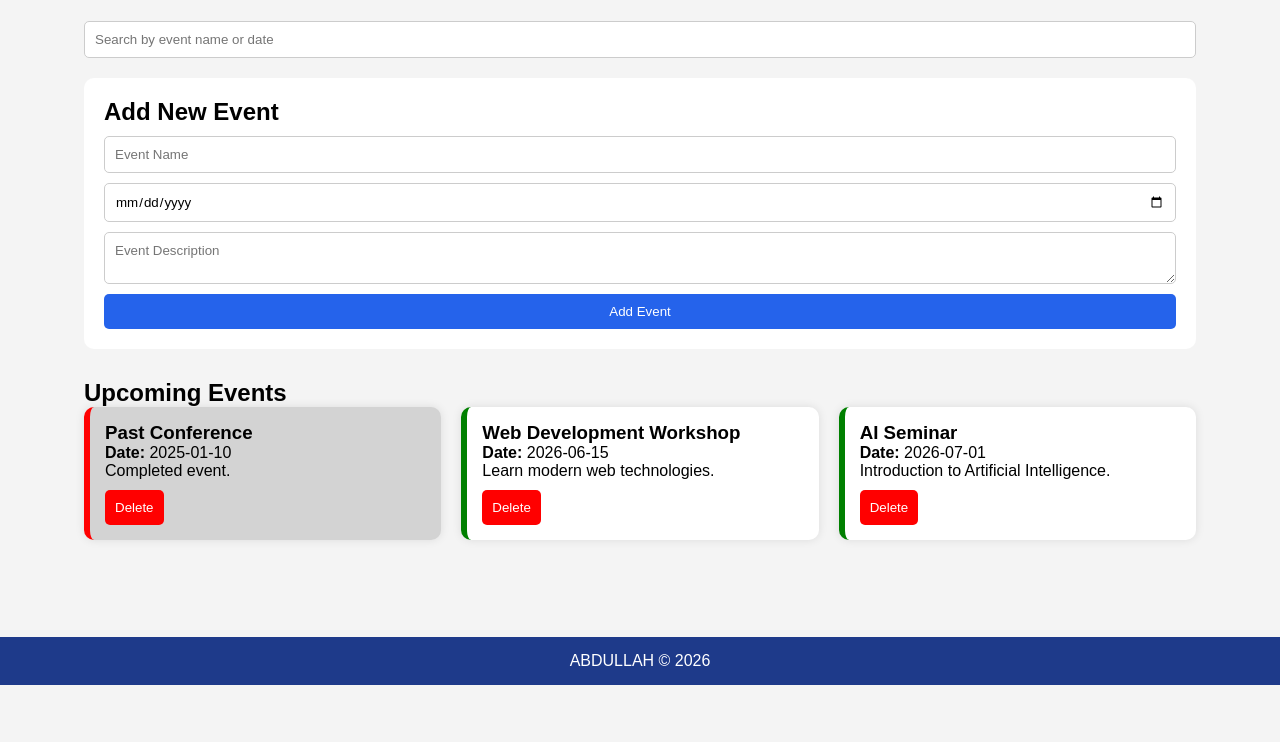
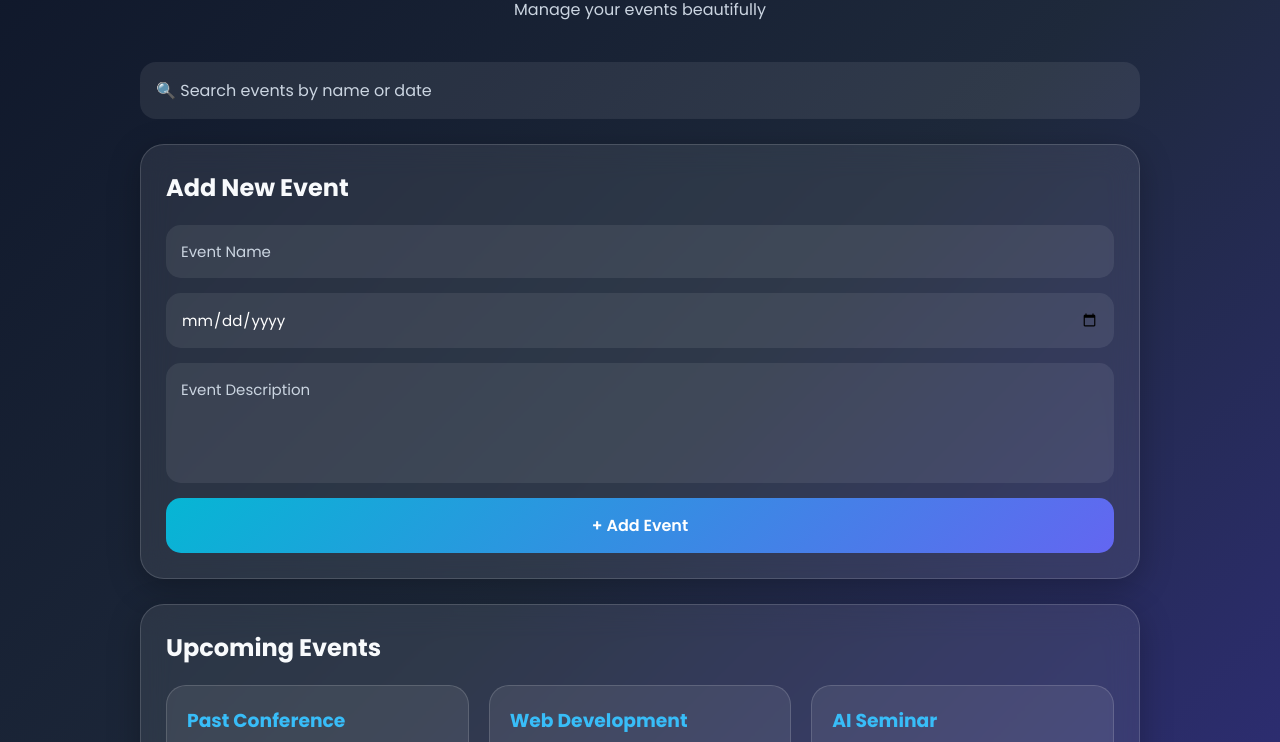
Before and after one commit to Abdullah1318/event-management-webapp, a plain HTML site: page index.html in a window 1280 px wide. Shown: the part 115-857 px from the top of the page. Before the commit the page ends 800 px from the top, so only its background shows below. Drawn offline with Linux system fonts and the light colour scheme.

Commit message:
changed frontend completely

```diff
--- a/index.html
+++ b/index.html
@@ -5,21 +5,24 @@
     <meta name="viewport" content="width=device-width, initial-scale=1.0">
     <title>Event Horizon</title>
     <link rel="stylesheet" href="style.css">
+
+    <link href="https://fonts.googleapis.com/css2?family=Poppins:wght@300;400;500;600;700&display=swap" rel="stylesheet">
 </head>
 <body>
 
     <header>
-        <h1>Event Horizon</h1>
+        <h1>✨ Event Horizon</h1>
+        <p>Manage your events beautifully</p>
     </header>
 
     <main>
 
         <div class="search-container">
             <input type="text" id="searchInput"
-                placeholder="Search by event name or date">
+                placeholder="🔍 Search events by name or date">
         </div>
 
-        <section class="form-section">
+        <section class="card form-section">
             <h2>Add New Event</h2>
 
             <div id="warning"></div>
@@ -33,20 +36,19 @@
                 <textarea id="eventDescription"
                     placeholder="Event Description"></textarea>
 
-                <button type="submit">Add Event</button>
+                <button type="submit">+ Add Event</button>
             </form>
         </section>
 
-        <section>
+        <section class="card">
             <h2>Upcoming Events</h2>
-
             <div id="eventList" class="event-container"></div>
         </section>
 
     </main>
 
     <footer>
-        <p>ABDULLAH © 2026</p>
+        <p>Made with ❤️ by Abdullah</p>
     </footer>
 
     <script src="script.js"></script>
--- a/style.css
+++ b/style.css
@@ -2,130 +2,213 @@
     margin:0;
     padding:0;
     box-sizing:border-box;
-    font-family:Arial, sans-serif;
+    font-family:'Poppins',sans-serif;
 }
 
 body{
-    background:#f4f4f4;
     min-height:100vh;
-    display:flex;
-    flex-direction:column;
+    background: linear-gradient(
+        135deg,
+        #0f172a,
+        #1e293b,
+        #312e81
+    );
+    color:white;
+    padding:30px;
 }
 
+/* Header */
+
 header{
-    background:#1e3a8a;
-    color:white;
     text-align:center;
-    padding:20px;
+    margin-bottom:40px;
 }
 
-main{
-    width:90%;
-    max-width:1200px;
-    margin:auto;
-    padding:20px;
+header h1{
+    font-size:3rem;
+    font-weight:700;
+    background:linear-gradient(
+        90deg,
+        #38bdf8,
+        #818cf8,
+        #c084fc
+    );
+    -webkit-background-clip:text;
+    -webkit-text-fill-color:transparent;
 }
 
-.form-section{
-    background:white;
-    padding:20px;
-    border-radius:10px;
-    margin-bottom:30px;
+header p{
+    color:#cbd5e1;
+    margin-top:10px;
 }
 
-form{
-    display:flex;
-    flex-direction:column;
-    gap:10px;
+/* Main */
+
+main{
+    max-width:1000px;
+    margin:auto;
 }
 
-input,
-textarea{
-    padding:10px;
-    border:1px solid #ccc;
-    border-radius:5px;
+/* Glass Cards */
+
+.card{
+    background:rgba(255,255,255,0.08);
+    backdrop-filter:blur(15px);
+    border:1px solid rgba(255,255,255,0.15);
+    border-radius:24px;
+    padding:25px;
+    margin-bottom:25px;
+    box-shadow:
+        0 8px 32px rgba(0,0,0,0.25);
 }
 
-button{
-    padding:10px;
-    border:none;
-    background:#2563eb;
-    color:white;
-    border-radius:5px;
-    cursor:pointer;
-    transition:0.3s;
+.card h2{
+    margin-bottom:20px;
+    color:#f8fafc;
 }
 
-button:hover{
-    background:#1d4ed8;
-    transform:scale(1.05);
-}
+/* Search */
 
 .search-container{
-    margin-bottom:20px;
+    margin-bottom:25px;
 }
 
 .search-container input{
     width:100%;
+    padding:16px;
+    border:none;
+    border-radius:16px;
+    background:rgba(255,255,255,0.08);
+    color:white;
+    font-size:16px;
+    outline:none;
 }
+
+.search-container input::placeholder{
+    color:#cbd5e1;
+}
+
+/* Form */
+
+#eventForm{
+    display:flex;
+    flex-direction:column;
+    gap:15px;
+}
+
+#eventForm input,
+#eventForm textarea{
+    padding:15px;
+    border:none;
+    border-radius:15px;
+    background:rgba(255,255,255,0.08);
+    color:white;
+    outline:none;
+    font-size:15px;
+}
+
+#eventForm textarea{
+    min-height:120px;
+    resize:none;
+}
+
+#eventForm input::placeholder,
+#eventForm textarea::placeholder{
+    color:#cbd5e1;
+}
+
+/* Button */
+
+button{
+    border:none;
+    padding:15px;
+    border-radius:15px;
+    cursor:pointer;
+    font-size:16px;
+    font-weight:600;
+
+    background:linear-gradient(
+        135deg,
+        #06b6d4,
+        #6366f1
+    );
+
+    color:white;
+    transition:.3s;
+}
+
+button:hover{
+    transform:translateY(-3px);
+    box-shadow:0 10px 25px rgba(99,102,241,.4);
+}
+
+/* Event Cards */
 
 .event-container{
     display:grid;
     grid-template-columns:
-    repeat(auto-fit,minmax(280px,1fr));
+        repeat(auto-fit,minmax(280px,1fr));
     gap:20px;
 }
 
 .event-card{
-    background:white;
-    padding:15px;
-    border-radius:10px;
-    box-shadow:0 0 10px rgba(0,0,0,0.1);
-    transition:0.3s;
+    background:rgba(255,255,255,0.08);
+    border:1px solid rgba(255,255,255,0.15);
+    border-radius:20px;
+    padding:20px;
+    transition:.3s;
 }
 
 .event-card:hover{
-    transform:translateY(-5px);
+    transform:translateY(-6px);
+    box-shadow:0 12px 30px rgba(0,0,0,0.3);
 }
 
-.upcoming{
-    border-left:6px solid green;
-}
-
-.past{
-    background:#d3d3d3;
-    border-left:6px solid red;
-}
-
-.delete-btn{
-    background:red;
-    margin-top:10px;
-}
-
-.delete-btn:hover{
-    background:darkred;
-}
-
-#warning{
-    color:red;
+.event-card h3{
+    color:#38bdf8;
     margin-bottom:10px;
 }
 
+.event-card p{
+    color:#e2e8f0;
+    line-height:1.6;
+}
+
+.event-date{
+    margin-top:10px;
+    color:#fbbf24;
+    font-weight:600;
+}
+
+/* Warning */
+
+#warning{
+    color:#f87171;
+    margin-bottom:10px;
+    font-weight:500;
+}
+
+/* Footer */
+
 footer{
-    margin-top:auto;
-    background:#1e3a8a;
-    color:white;
     text-align:center;
-    padding:15px;
+    margin-top:40px;
+    color:#cbd5e1;
 }
+
+/* Mobile */
 
 @media(max-width:768px){
 
-    header h1{
-        font-size:24px;
+    body{
+        padding:15px;
     }
 
-    .event-container{
-        grid-template-columns:1fr;
+    header h1{
+        font-size:2.2rem;
+    }
+
+    .card{
+        padding:20px;
     }
 }
```
